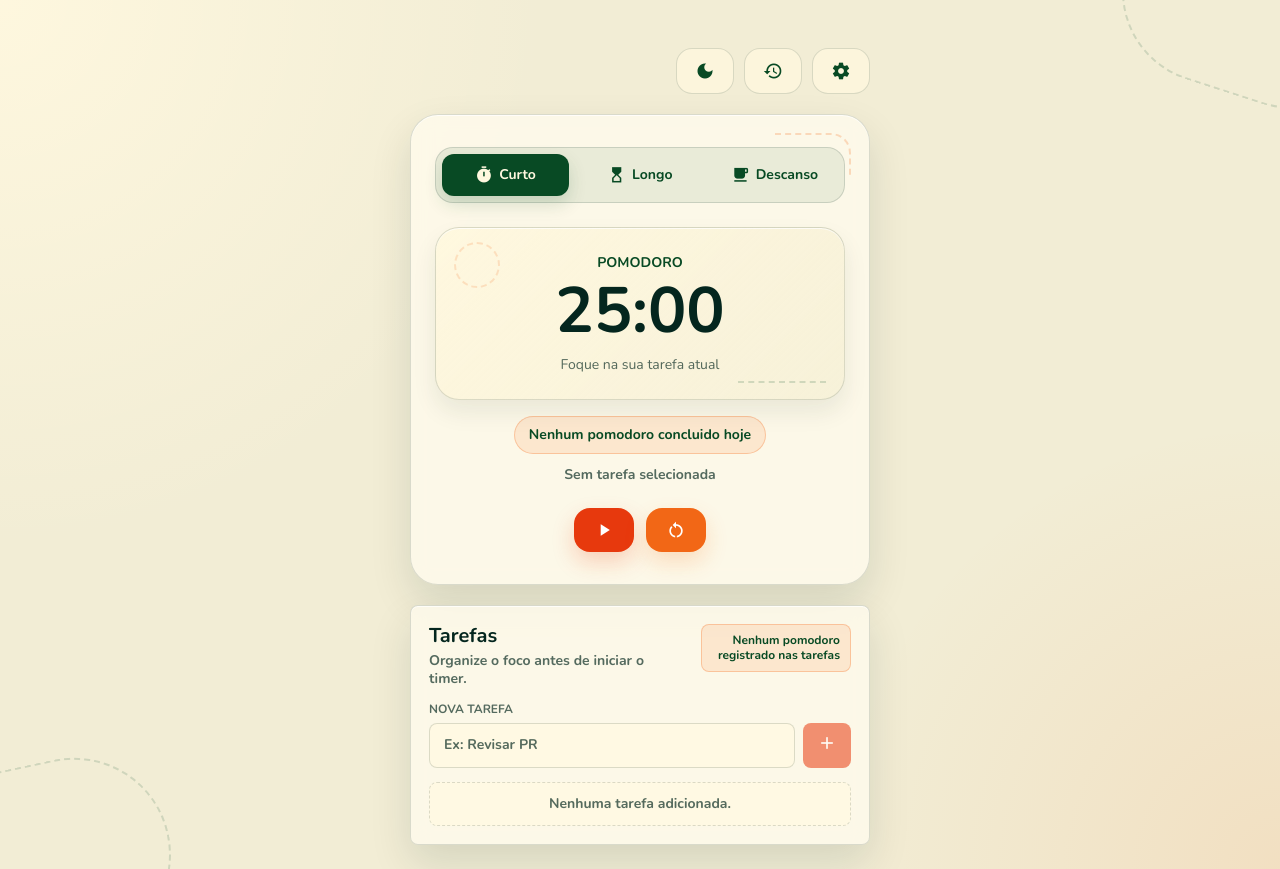
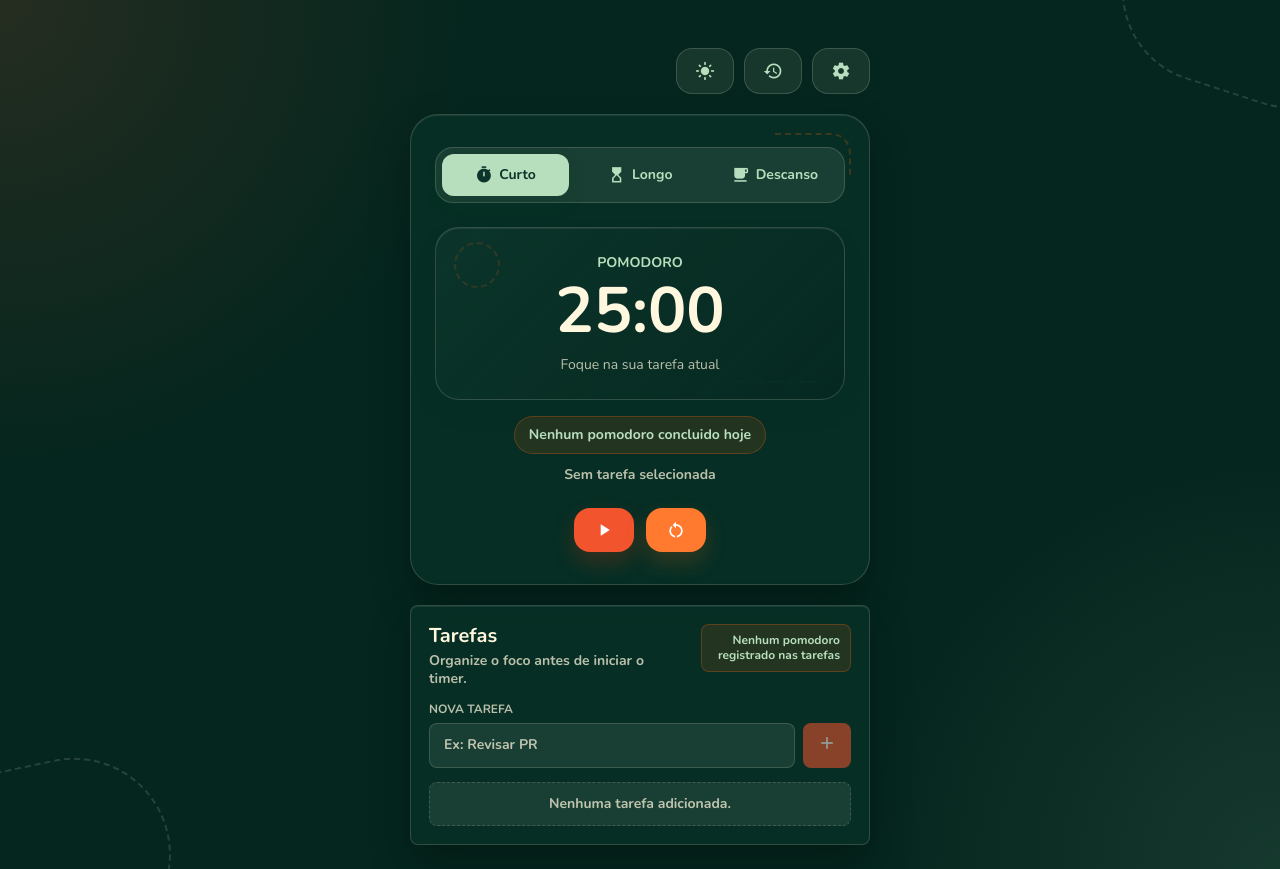
Before and after one commit to LuizOtavioTG/pomodoro-timer, an Angular app in the folder frontend/pomodoro-frontend/: page / in a window 1280 px wide. Built offline with nearby package versions, Linux system fonts and the light colour scheme.

Commit message:
style: make style adjustments

```diff
--- a/frontend/pomodoro-frontend/src/app/pomodoro-container/pomodoro-container.ts
+++ b/frontend/pomodoro-frontend/src/app/pomodoro-container/pomodoro-container.ts
@@ -690,11 +690,11 @@ export class PomodoroContainer implements OnDestroy {
   private loadThemePreference(): PomodoroTheme {
     const savedTheme = localStorage.getItem(THEME_STORAGE_KEY);
 
-    if (savedTheme === 'dark') {
-      return 'dark';
+    if (savedTheme === 'light') {
+      return 'light';
     }
 
-    return 'light';
+    return 'dark';
   }
 
   private saveThemePreference(theme: PomodoroTheme): void {
--- a/frontend/pomodoro-frontend/src/index.html
+++ b/frontend/pomodoro-frontend/src/index.html
@@ -5,7 +5,7 @@
   <title>PomodoroFrontend</title>
   <base href="/">
   <meta name="viewport" content="width=device-width, initial-scale=1">
-  <link rel="icon" type="image/x-icon" href="favicon.ico">
+  <link rel="icon" type="image/svg+xml" href="favicon-pomodoro.svg">
 </head>
 <body>
   <app-root></app-root>
--- a/frontend/pomodoro-frontend/src/styles.scss
+++ b/frontend/pomodoro-frontend/src/styles.scss
@@ -99,3 +99,30 @@ select {
   max-width: 12rem;
   opacity: 1;
 }
+* {
+  scrollbar-color: var(--color-secondary) var(--color-base);
+  scrollbar-width: thin;
+}
+
+*::-webkit-scrollbar {
+  width: 12px;
+  height: 12px;
+}
+
+*::-webkit-scrollbar-track {
+  background: var(--color-base);
+}
+
+*::-webkit-scrollbar-thumb {
+  border: 3px solid var(--color-base);
+  border-radius: 999px;
+  background: linear-gradient(180deg, var(--color-secondary), var(--color-accent));
+}
+
+*::-webkit-scrollbar-thumb:hover {
+  background: var(--color-accent);
+}
+
+*::-webkit-scrollbar-corner {
+  background: var(--color-base);
+}
```
Also changed, not shown: frontend/pomodoro-frontend/public/favicon-pomodoro.svg (added), 1 other file (tests, documents, lock files or other folders).
